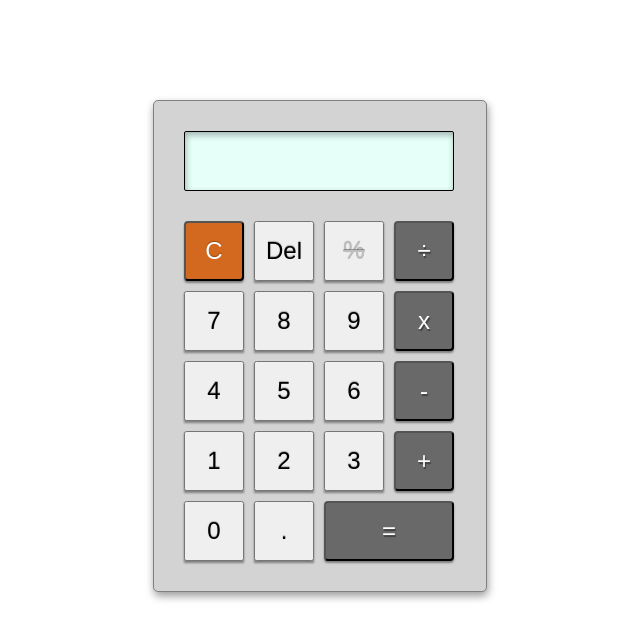
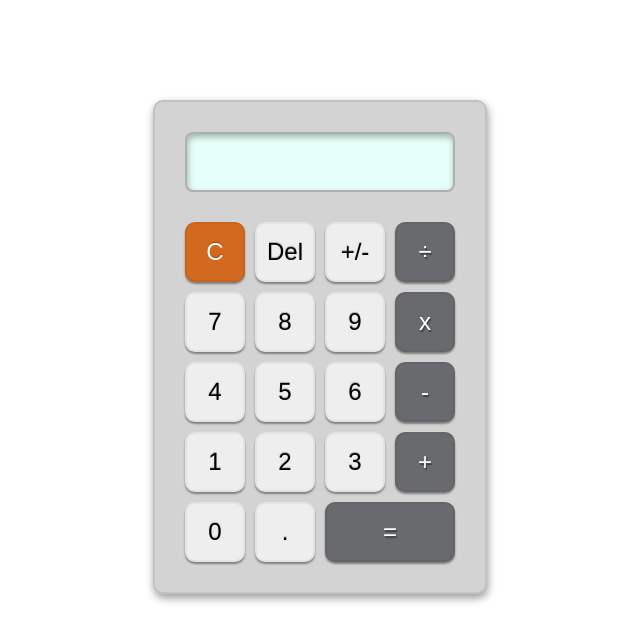
Before and after one commit to PanuUm/JS-Learning1, a plain HTML site: page Calculator/index.html in a window 1280 px wide. Shown: the whole page, without its empty margins (320-960 px from the left). Drawn offline with Linux system fonts and the light colour scheme.

Commit message:
add button function negative

```diff
--- a/Calculator/index.html
+++ b/Calculator/index.html
@@ -13,7 +13,7 @@
         <div class="calculator-btn">
             <button onclick="window.location.reload()" class="btnClear">C</button>
             <button onclick="deleteNum()" class="btnDel">Del</button>
-            <button class="btnOpe">%</button>
+            <button onclick="negative()" class="btnNeg">+/-</button>
             <button onclick="changeOperator(value)" value="/" class="btnOperator">÷</button>
 
             <button onclick="changeNum(value)" value="7" class="btnNum">7</button>
--- a/Calculator/script.js
+++ b/Calculator/script.js
@@ -94,3 +94,17 @@ function deleteNum() {
         return secondNum;
     }
 }
+
+function negative() {
+    if (firstNum === '' || operator === '') {
+        firstNum = firstNum * -1;
+        display.innerHTML = firstNum;
+        console.log('firstNum', firstNum, typeof firstNum);
+        return firstNum;
+    } else {
+        secondNum = secondNum * -1;
+        display.innerHTML = firstNum + operator + secondNum;
+        console.log('secondNum', secondNum, typeof secondNum);
+        return secondNum;
+    }
+}
--- a/Calculator/style.css
+++ b/Calculator/style.css
@@ -3,10 +3,10 @@
 }
 
 .calculator {
-    border: 1px solid gray;
+    border: 2px solid rgb(194, 194, 194);
     padding: 30px;
     width: 334px;
-    border-radius: 5px;
+    border-radius: 10px;
     margin: auto;
     margin-top: 100px;
     background-color:lightgray;
@@ -21,10 +21,17 @@
 }
 
 button {
+    border-radius: 10px;
     font-size: 18pt;
     cursor: pointer;
     box-shadow: 0 2px 2px rgba(0, 0, 0, 0.4);
     text-shadow: 0 -1px 1px rgba(0, 0, 0, 0.3);
+    background-color: #eee;
+    border: 2px solid #0000000c;
+}
+
+button:hover {
+    background-color: #e7e7e7;
 }
 
 .btnEqu {
@@ -32,8 +39,8 @@ button {
 }
 
 .display {
-    border: 1px solid #000;
-    border-radius: 2px;
+    border: 2px solid #afafaf;
+    border-radius: 8px;
     height: 60px;
     width: 270px;
     margin-bottom: 30px;
@@ -48,9 +55,9 @@ button {
 
 .btnOperator,
 .btnEqu {
-    background-color: dimgrey;
+    background-color: rgb(105, 106, 109);
     color: #fff;
-    border-radius: 4px;
+    border-radius: 10px;
     text-shadow: 1px 2px 1px rgba(0, 0, 0, 0.4);
 }
 
@@ -63,17 +70,10 @@ button {
 .btnClear {
     background-color: chocolate;
     color: #fff;
-    border-radius: 4px;
+    border-radius: 10px;
 }
 
 .btnClear:hover {
     background-color: rgb(197, 96, 24);
     cursor: pointer;
 }
-
-/* can not use yet */
-
-.btnOpe {
-    text-decoration: line-through;
-    color:rgb(190, 190, 190)
-}
```
